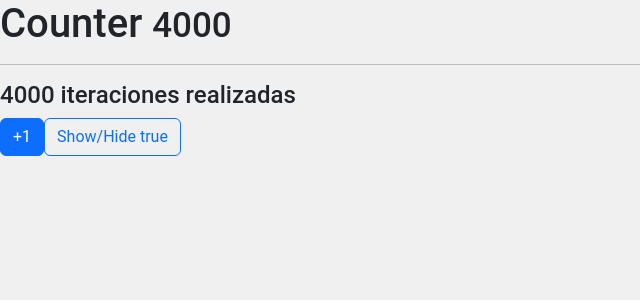
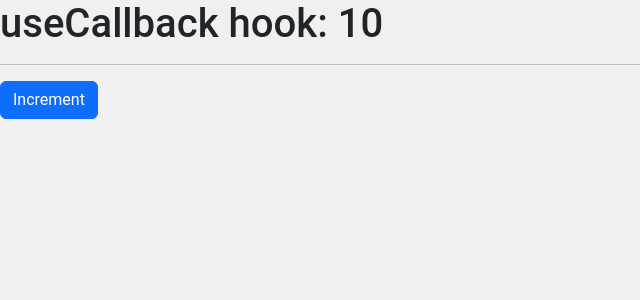
Before and after one commit to htmtmx/hooks-app, a React (Vite) app: page / in a window 1280 px wide. Shown: the top 300 px of the page, without its empty margins (0-640 px from the left). Built offline with nearby package versions, Linux system fonts and the light colour scheme.

Commit message:
✨ Add CallbackHook component to demonstrate useCallback with increment functionality

```diff
--- /dev/null
+++ b/src/06_memos/CallbackHook.jsx
@@ -0,0 +1,21 @@
+import { useCallback, useState } from "react"
+import { ShowIncrement } from "./ShowIncrement";
+
+export const CallbackHook = () => {
+    const [counter, setCounter] = useState(10);
+    const increment = useCallback(
+        () => {
+            console.log("Incremented");
+            setCounter((prevState)=> prevState + 1);
+        },
+        [],
+    )
+
+    return (
+        <>
+            <h1>useCallback hook: {counter}</h1>
+            <hr />
+            <ShowIncrement increment={increment} />
+        </>
+    )
+}
--- a/src/main.jsx
+++ b/src/main.jsx
@@ -1,6 +1,7 @@
 import { StrictMode } from 'react'
 import { createRoot } from 'react-dom/client'
 import './index.css'
+import { CallbackHook } from './06_memos/CallbackHook'
 // import { CounterApp } from './01_useState/CounterApp'
 // import { HooksApp } from './HooksApp'
 // import { CounterWithCustomHook } from './01_useState/CounterWithCustomHook'
@@ -10,11 +11,11 @@ import './index.css'
 // import { FocusScreen } from './04_useRef/FocusScreen'
 // import { Layout } from './05_useLayoutEffect/LAyout'
 // import { Memorize } from './06_memos/Memorize'
-import { MemoHook } from './06_memos/MemoHook'
+// import { MemoHook } from './06_memos/MemoHook'
 
 
 createRoot(document.getElementById('root')).render(
     //   <StrictMode>
-    <MemoHook/>
+    <CallbackHook/>
     //   </StrictMode>,
 )
```
